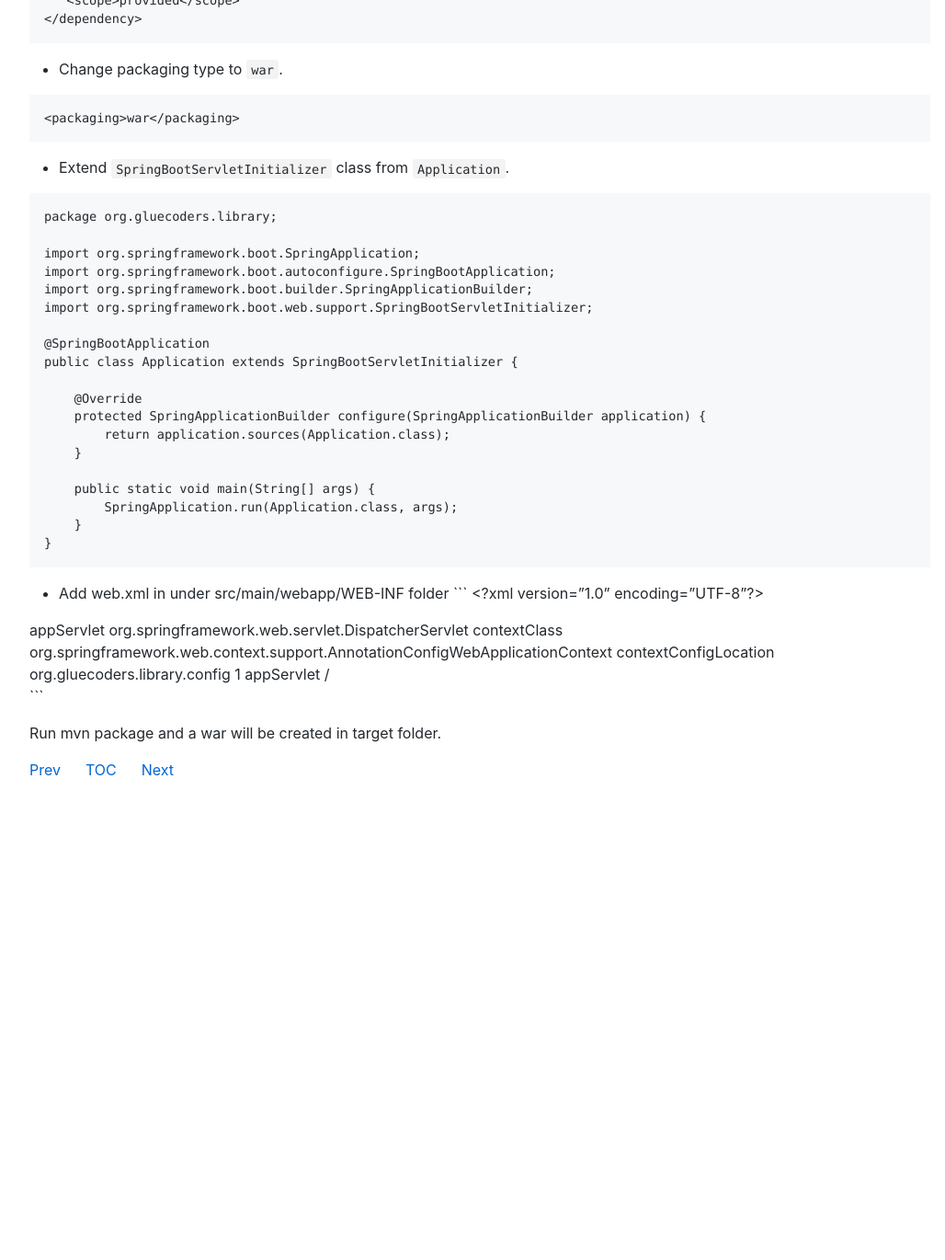
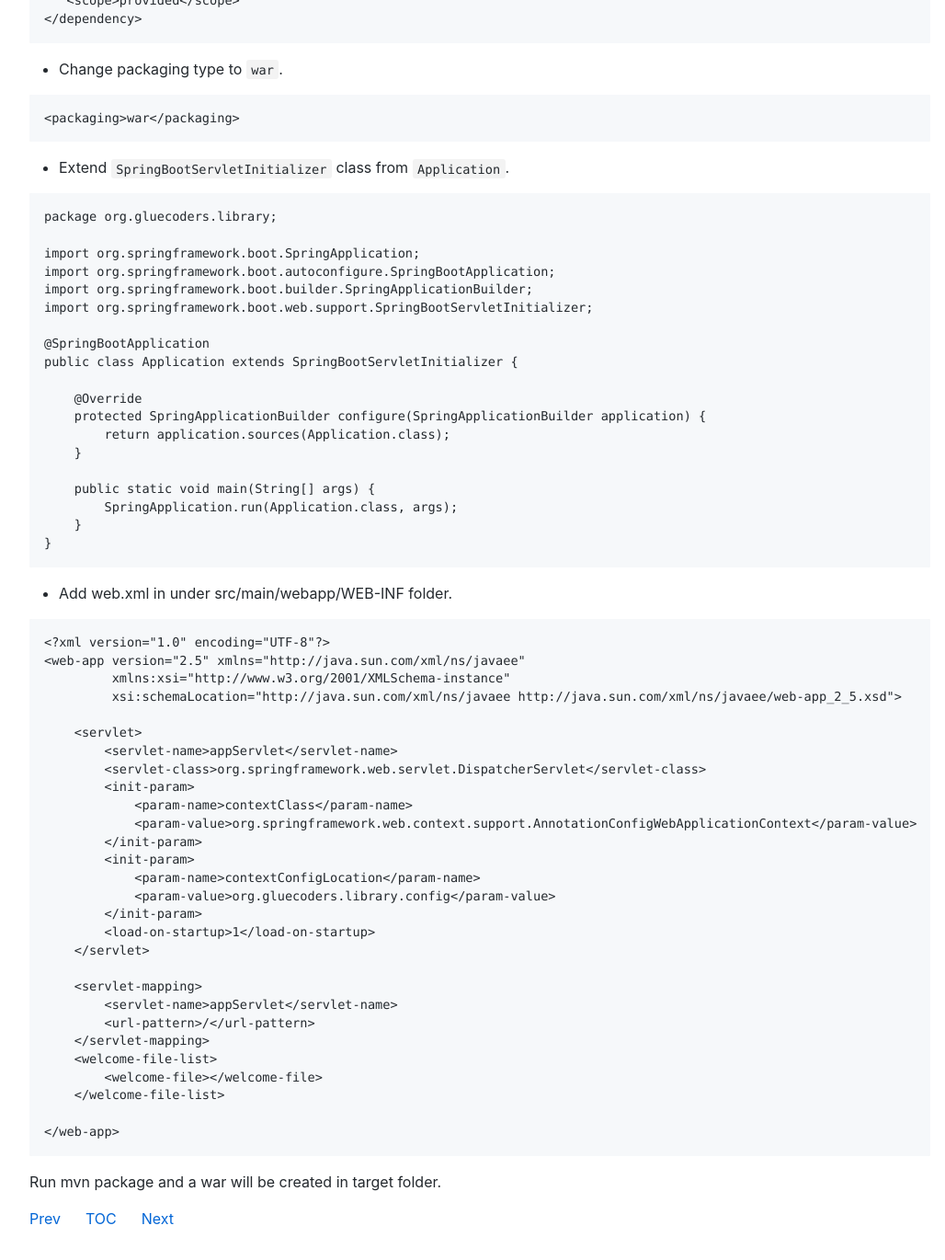
Before and after one commit to GlueCoders/springboot-guide-docs, a Jekyll site: the page built from deployment-options.md, in a window 1280 px wide and 1400 px high, scrolled down 1062 px. Shown: the top 1370 px of the window at 92% size, without its empty margins (118-1146 px from the left). Built offline with Jekyll 4.4.1, drawn with Linux system fonts in a browser that asks for light colours; our own code applies the rules of GitHub Pages for plain Markdown files; comment, search, counter and statistics services are not loaded; before the commit the page ends 1974 px from its top, so only the background shows below that.

Commit message:
Updated deployment-options.md

````diff
--- a/deployment-options.md
+++ b/deployment-options.md
@@ -81,7 +81,8 @@ public class Application extends SpringBootServletInitializer {
 }
 ```
 
-- Add web.xml in under src/main/webapp/WEB-INF folder
+- Add web.xml in under src/main/webapp/WEB-INF folder.
+
 ```
 <?xml version="1.0" encoding="UTF-8"?>
 <web-app version="2.5" xmlns="http://java.sun.com/xml/ns/javaee"
````
